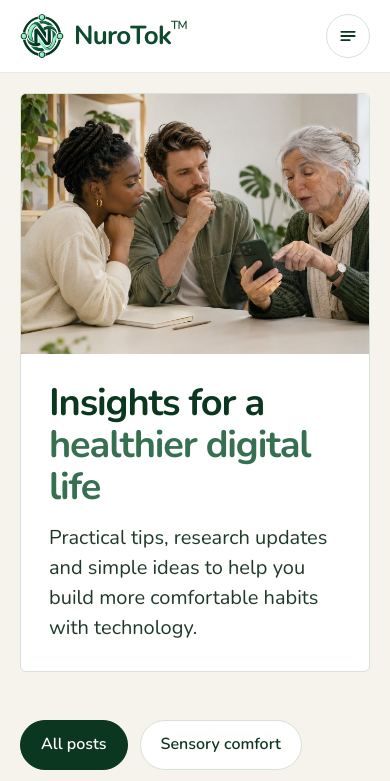
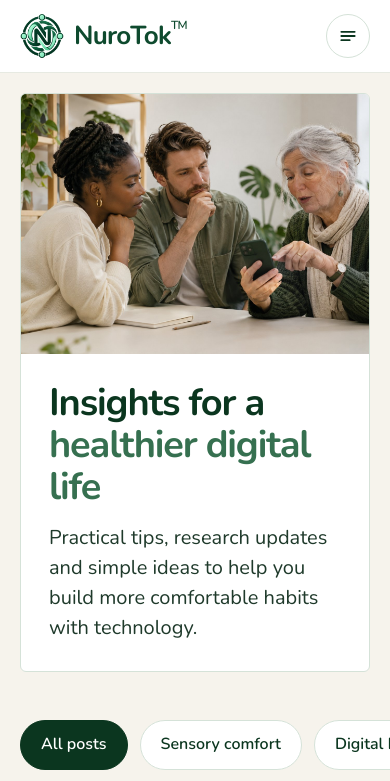
Before and after one commit to alihumdard/nurotok, a Next.js app: page /blogs in a window 390 px wide. Shown: the top 781 px of the page. Built offline with nearby package versions, Linux system fonts and the light colour scheme.

Commit message:
Blog filters scroll in one row on phones
Five pills wrapped onto three lines; they now scroll sideways on a
phone and wrap as before from sm.

Co-Authored-By: Claude Opus 5 <noreply@anthropic.com>

```diff
--- a/app/blogs/BlogList.tsx
+++ b/app/blogs/BlogList.tsx
@@ -31,7 +31,7 @@ export default function BlogList() {
   return (
     <>
       {/* Category filters */}
-      <div className="flex flex-wrap gap-3">
+      <div className="-mx-5 flex gap-3 overflow-x-auto px-5 pb-1 [scrollbar-width:none] sm:mx-0 sm:flex-wrap sm:overflow-visible sm:px-0 [&::-webkit-scrollbar]:hidden">
         {categories.map(c => {
           const on = c === active;
           return (
@@ -40,7 +40,7 @@ export default function BlogList() {
               type="button"
               aria-pressed={on}
               onClick={() => pick(c)}
-              className={`rounded-full border px-5 py-2.5 text-[16px] font-semibold transition-colors ${
+              className={`shrink-0 whitespace-nowrap rounded-full border px-5 py-2.5 text-[16px] font-semibold transition-colors ${
                 on
                   ? "border-[#0B361F] bg-[#0B361F] text-white"
                   : "border-[#D5E2D8] bg-white text-[#0B361F] hover:border-[#367050] hover:text-[#367050]"
```
